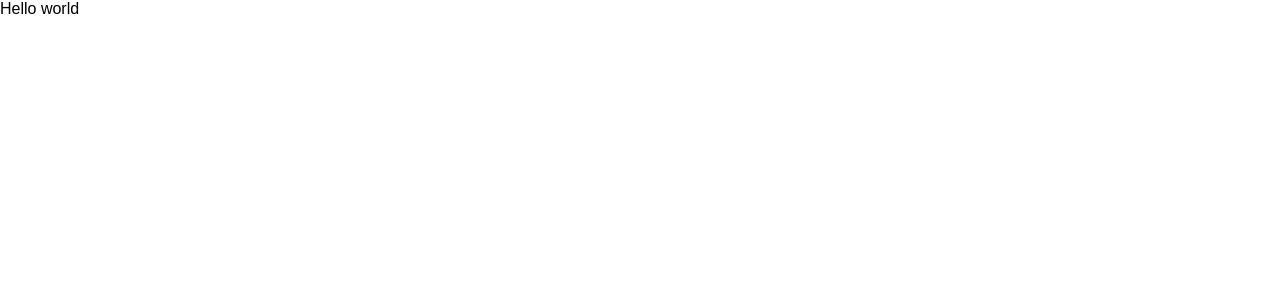
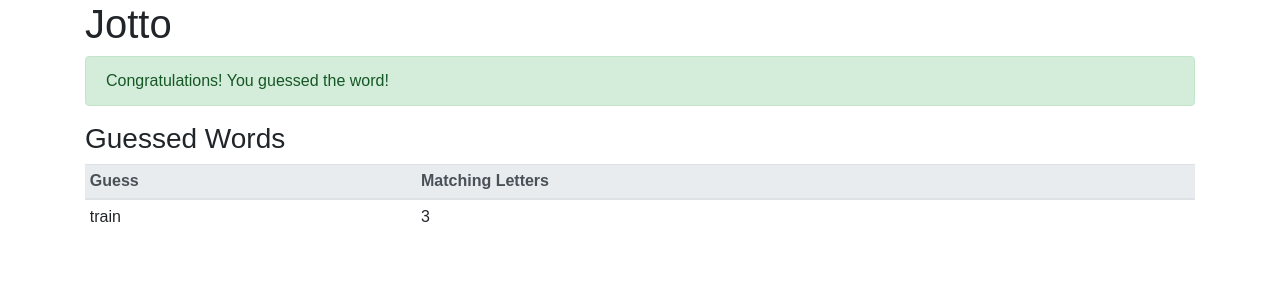
Before and after one commit to Sirgeb/Testing-React-2, a React (Create React App) app: page / in a window 1280 px wide. Shown: the top 300 px of the page. Built offline with nearby package versions, Linux system fonts and the light colour scheme.

Commit message:
tested guessWord component and styled the app layout with bootstrap

```diff
--- a/public/index.html
+++ b/public/index.html
@@ -14,6 +14,7 @@
       href="https://fonts.googleapis.com/css?family=Open+Sans+Condensed:300"
       rel="stylesheet"
     />
+    <link rel="stylesheet" href="https://stackpath.bootstrapcdn.com/bootstrap/4.1.3/css/bootstrap.min.css" integrity="sha384-MCw98/SFnGE8fJT3GXwEOngsV7Zt27NXFoaoApmYm81iuXoPkFOJwJ8ERdknLPMO" crossorigin="anonymous">
     <!--
       Notice the use of %PUBLIC_URL% in the tags above.
       It will be replaced with the URL of the `public` folder during the build.
--- a/src/App.css
+++ b/src/App.css
@@ -1,9 +1,3 @@
-
-a {
-  text-decoration: none;
-  color: black;
-}
-
 * {
   box-sizing: border-box;
 }
--- a/src/App.js
+++ b/src/App.js
@@ -1,4 +1,7 @@
 import React from 'react';
+
+import GuessedWords from './components/GuessedWords/GuessedWord';
+import Congrats from './components/Congrats/Congrats';
 
 import './App.css';
 
@@ -6,8 +9,12 @@
 
   render() {
     return (
-      <div>
-        Hello world
+      <div className="container">
+        <h1>Jotto</h1>
+        <Congrats success={true} />
+        <GuessedWords guessedWords={[
+          { guessedWord: 'train', letterMatchCount: 3 }
+        ]} />
       </div>
     );
   }
--- a/src/components/Congrats/Congrats.js
+++ b/src/components/Congrats/Congrats.js
@@ -4,7 +4,7 @@
 const Congrats = (props) => {
   if (props.success) {
     return (
-      <div data-test="component-congrats">
+      <div data-test="component-congrats" className="alert alert-success">
         <span data-test="congrats-message">
           Congratulations! You guessed the word!
         </span>
--- a/src/components/GuessedWords/GuessedWord.js
+++ b/src/components/GuessedWords/GuessedWord.js
@@ -11,7 +11,30 @@
       </span>
     );
   } else  {
+    const guessedWordsRows = props.guessedWords.map((word, index) => (
+      <tr data-test="guessed-word" key={index}>
+        <td>{word.guessedWord}</td>
+        <td>{word.letterMatchCount}</td>
+      </tr>
+    ));
 
+    contents = (
+      <div data-test="guessed-words">
+        <h3>Guessed Words</h3>
+        <table className="table table-sm">
+          <thead className="thead-light">
+            <tr>
+              <th>Guess</th>
+              <th>Matching Letters</th>
+            </tr>
+
+          </thead>
+          <tbody>
+            { guessedWordsRows }
+          </tbody>
+        </table>
+      </div>
+    )
   }
 
   return (
```
Also changed, not shown: 1 other file (tests, documents, lock files or other folders).
